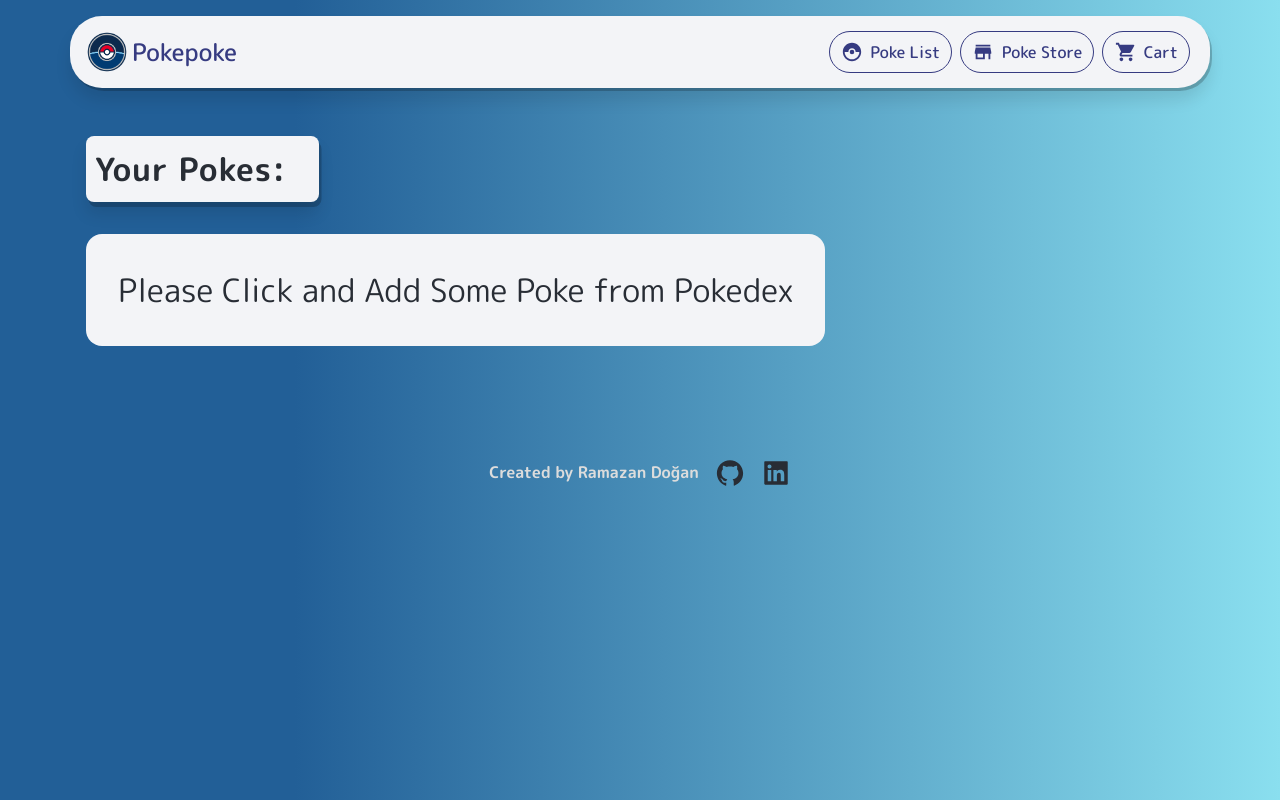
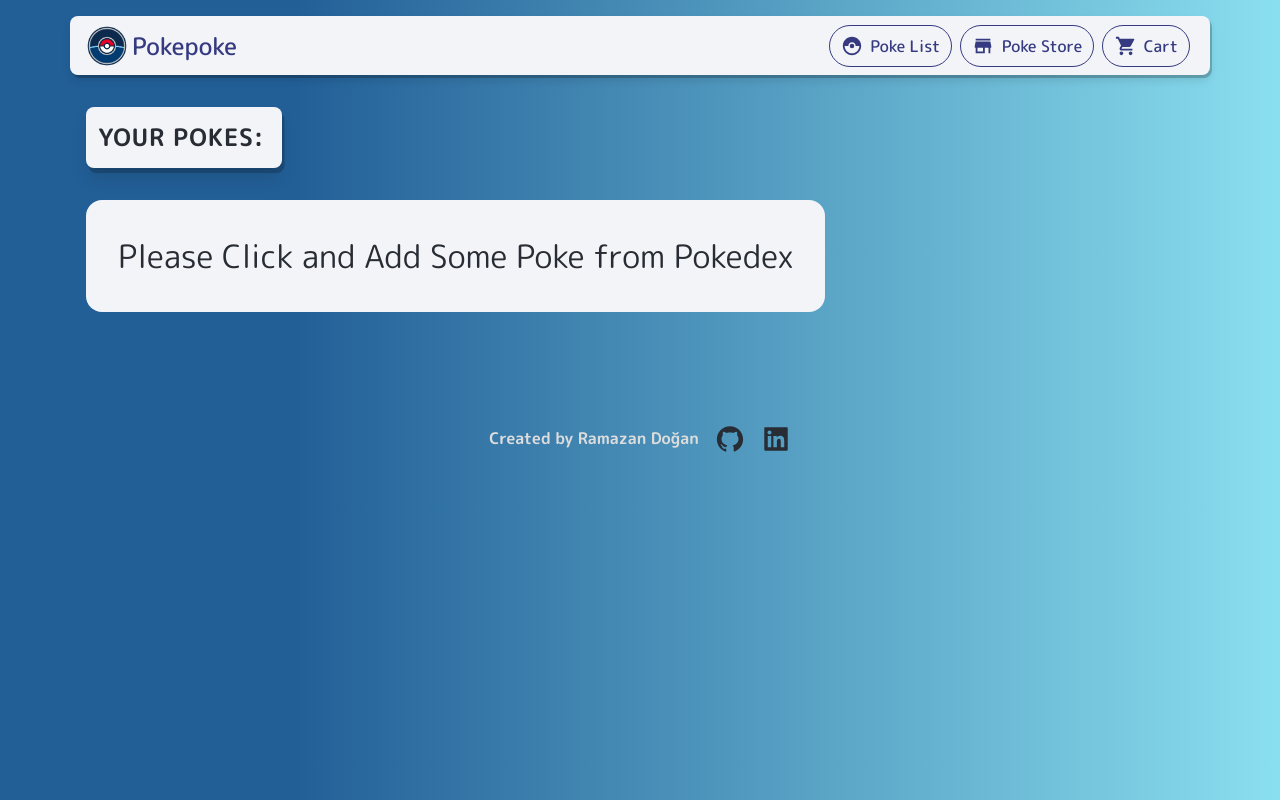
Before and after one commit to ramazandogna/pokepoke-app, a React (Create React App) app: page /pokelist in a window 1280 px wide. Built offline with nearby package versions, Linux system fonts and the light colour scheme.

Commit message:
Style update

```diff
--- a/src/assets/styles/categories.css
+++ b/src/assets/styles/categories.css
@@ -11,7 +11,7 @@
 
 .category-box {
    min-width: max-content;
-   padding: 0.5rem 1rem;
+   padding: 0.4rem 0.8rem;
    transition: all 0.25s;
    background-color: var(--light-bg);
    border-radius: 0.5rem;
--- a/src/assets/styles/global.css
+++ b/src/assets/styles/global.css
@@ -11,7 +11,7 @@
    --main-bg: #fff;
    --light-bg: #f3f4f7;
    --opacity-bg: #7ab1da;
-   --header-height: 4.5rem;
+   --header-height: 3.7rem;
    --font: 'M PLUS Rounded 1c', sans-serif;
 }
 
@@ -42,7 +42,7 @@ html {
 }
 .main-section {
    position: relative;
-   padding-top: calc(var(--header-height) + 1.5rem);
+   padding-top: calc(var(--header-height) + 0.5rem);
 }
 .section {
    padding: 2.5rem 0;
@@ -51,11 +51,12 @@ html {
    letter-spacing: 1px;
    display: inline-block;
    margin-bottom: 1rem;
-   padding: 0.5rem 2rem 0.5rem 0.5rem;
+   padding: 0.7rem 1rem 0.7rem 0.7rem;
+   text-transform: uppercase;
    transition: all 0.35s;
    background-color: var(--light-bg);
    border-radius: 0.5rem;
-   font-size: 2rem;
+   font-size: 1.5rem;
    font-weight: 800;
    color: var(--dark-color);
    border: 1px solid rgb(255, 255, 255, 0);
--- a/src/assets/styles/header.css
+++ b/src/assets/styles/header.css
@@ -1,5 +1,5 @@
 .header {
-   box-shadow: 2px 3px rgba(0, 0, 0, 0.2), 0 12px 16px rgba(0, 0, 0, 0.1);
+   box-shadow: 2px 3px rgba(0, 0, 0, 0.2), 0 6px 8px rgba(0, 0, 0, 0.1);
    align-items: center;
    position: fixed;
    display: flex;
@@ -12,12 +12,12 @@
    margin: 0 auto;
    padding: 0.25rem 0;
    background-color: var(--light-bg);
-
-   border-radius: 2rem;
+   border-radius: 0.5rem;
 }
 
 .header-container {
    display: flex;
+   margin: 0 2rem;
    flex-direction: row;
    justify-content: space-between;
    align-items: center;
@@ -110,7 +110,7 @@
 /* Responsive Styles */
 @media screen and (max-width: 760px) {
    .header {
-      position: relative;
+      position: absolute;
    }
 
    .list {
--- a/src/assets/styles/pokemonDetails.css
+++ b/src/assets/styles/pokemonDetails.css
@@ -4,7 +4,7 @@
    flex-wrap: wrap;
    justify-content: space-between;
    width: 100%;
-   margin: 4rem 0;
+   margin: 2rem 0;
    padding: 2rem;
    background-color: var(--light-bg);
    border-radius: 1rem;
--- a/src/assets/styles/pokemons.css
+++ b/src/assets/styles/pokemons.css
@@ -1,6 +1,5 @@
 .section-2 {
    border-top: 1px solid white;
-   border-bottom: 1px solid white;
    padding: 1rem 0rem;
 }
 .poke-container {
@@ -34,8 +33,8 @@
    border-radius: 0.5rem;
    letter-spacing: 1px;
    gap: 1rem;
-   font-size: 2rem;
-   transition: padding 0.7s, width 0.4s;
+   font-size: 1.5rem;
+   transition: 0.7s, width 0.4s;
    position: relative;
    margin: 1 0rem;
    box-shadow: 4px 6px rgba(0, 0, 0, 0.2), 0 12px 16px rgba(0, 0, 0, 0.1);
@@ -45,7 +44,7 @@
    padding-right: 4rem;
    width: fit-content;
    filter: brightness(80%);
-   transition: filter 0.7s ease-out;
+   transition: filter 0.7s ease-in-out;
 }
 
 .poke-generate-button:active {
@@ -72,23 +71,22 @@
 
 .generate-button-text {
    display: none;
-   font-size: 1.3rem;
+   font-size: 1rem;
    opacity: 0;
 }
 
 .poke-card {
-   box-shadow: 4px 6px rgba(0, 0, 0, 0.2), 0 12px 16px rgba(0, 0, 0, 0.1);
+   box-shadow: 2px 3px rgba(0, 0, 0, 0.2), 0 6px 8px rgba(0, 0, 0, 0.1);
    /* width: calc(23% - 0.75rem); */
    display: flex;
    flex-direction: column;
    position: relative;
-   width: 284px;
+   width: 264px;
    height: 450px;
-   margin: 1rem auto;
+
    padding: 1rem;
    transition: all 0.35s;
-   border: 1px solid #ccc;
-   border-radius: 1rem;
+   border-radius: 0.5rem;
    text-align: center;
 }
 
--- a/src/components/Categories.jsx
+++ b/src/components/Categories.jsx
@@ -31,8 +31,8 @@ function Categories() {
    const container = {
       visible: {
          transition: {
-            delayChildren: 1,
-            staggerChildren: 1,
+            delayChildren: 0.1,
+            staggerChildren: 0.2,
          },
       },
    };
--- a/src/components/PokeCard.jsx
+++ b/src/components/PokeCard.jsx
@@ -26,8 +26,6 @@ function PokemonCard({ pokemon }) {
 
    return (
       <motion.div
-         initial={{ opacity: 0 }}
-         animate={{ opacity: 1 }}
          style={{ backgroundColor: typeColor }}
          className="poke-card"
       >
--- a/src/components/Pokemons.jsx
+++ b/src/components/Pokemons.jsx
@@ -37,7 +37,7 @@ function Pokemons() {
       visible: {
          transition: {
             delayChildren: 1,
-            staggerChildren: 1,
+            staggerChildren: 0.5,
          },
       },
    };
```
